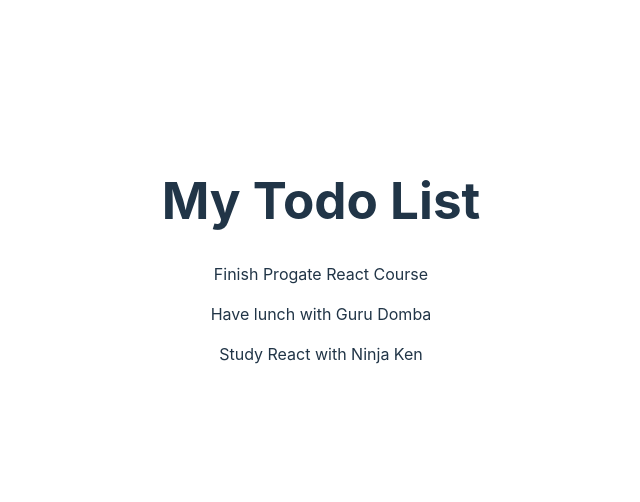
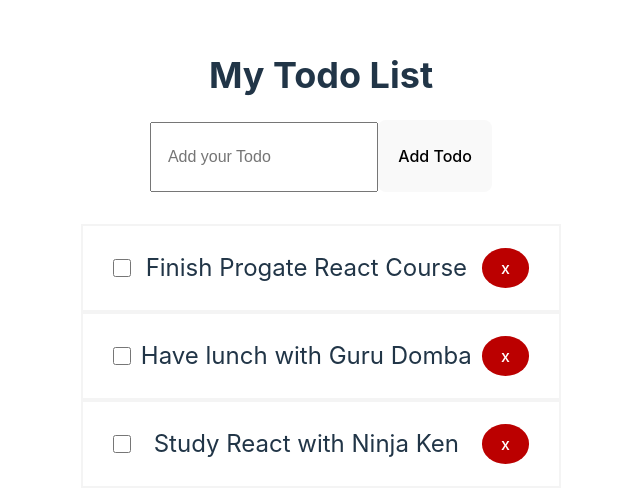
Before and after one commit to hidahid/todo1-project, a React (Vite) app: page / in a window 1280 px wide. Shown: the part 140-642 px from the top of the page, without its empty margins (319-959 px from the left). Built offline with nearby package versions, Linux system fonts and the light colour scheme.

Commit message:
Develop add todo feature

```diff
--- a/src/App.jsx
+++ b/src/App.jsx
@@ -1,81 +1,80 @@
-import { useState } from 'react'
-import reactLogo from './assets/react.svg'
-import viteLogo from '/vite.svg'
-import './App.css'
-
-// function App() {
-//   const [count, setCount] = useState(0)
-
-//   return (
-//     <>
-//       <div>
-//         <a href="https://vitejs.dev" target="_blank">
-//           <img src={viteLogo} className="logo" alt="Vite logo" />
-//         </a>
-//         <a href="https://react.dev" target="_blank">
-//           <img src={reactLogo} className="logo react" alt="React logo" />
-//         </a>
-//       </div>
-//       <h1>Vite + React</h1>
-//       <div className="card">
-//         <button onClick={() => setCount((count) => count + 1)}>
-//           count is {count}
-//         </button>
-//         <p>
-//           Edit <code>src/App.jsx</code> and save to test HMR
-//         </p>
-//       </div>
-//       <p className="read-the-docs">
-//         Click on the Vite and React logos to learn more
-//       </p>
-//     </>
-//   )
-// }
-
-// const App = () => {
-//   const [count, setCount] = useState(0)
-
-//   const handleClick = () => {
-//     setCount(count + 1);
-//   }
-
-//   return (
-//     <div>
-//       <h1>{count}</h1>
-//       <button onClick={() => {handleClick()}}>+</button>
-//     </div>
-//   );
-// }
+import { useState } from "react";
+import "./App.css";
+import Todos from "./components/Todos";
+import TodoForm from "./components/TodoForm";
 
 function App() {
   const [todos, setTodos] = useState([
     {
       id: 1,
-      title: 'Finish Progate React Course',
+      title: "Finish Progate React Course",
       completed: false,
     },
     {
       id: 2,
-      title: 'Have lunch with Guru Domba',
+      title: "Have lunch with Guru Domba",
       completed: false,
     },
     {
       id: 3,
-      title: 'Study React with Ninja Ken',
+      title: "Study React with Ninja Ken",
       completed: false,
     },
-  ])
+  ]);
 
-  console.log(todos)
+  const toggleCompleted = (todoId) => {
+    const updatedTodos = todos.map((todo) => {
+      if (todo.id === todoId) {
+        todo.completed = !todo.completed;
+      }
+      return todo;
+    });
+    setTodos(updatedTodos);
+  };
+
+  const deleteTodo = (todoId) => {
+    const filtered = todos.filter((todo) => {
+      return todo.id !== todoId;
+    });
+    setTodos(filtered);
+  };
+
+  const addTodo = (todoTitle) => {
+    if (todoTitle === "") {
+      return;
+    }
+
+    const newTodo = {
+      id: todos.length + 1,
+      title: todoTitle,
+      completed: false,
+    };
+
+    const updatedTodos = todos.concat(newTodo);
+    setTodos(updatedTodos);
+  };
 
   return (
-    <div>
-      <h1>My Todo List</h1>
-      {todos.map((todo) => {
-        return <p key={todo.id}>{todo.title}</p>
-      })}
+    <div style={styles.container}>
+      <h1 style={styles.title}>My Todo List</h1>
+      <TodoForm addTodo={addTodo} />
+      <Todos
+        todos={todos}
+        toggleCompleted={toggleCompleted}
+        deleteTodo={deleteTodo}
+      />
     </div>
-  )
+  );
 }
 
-export default App
+const styles = {
+  container: {
+    textAlign: "center",
+    padding: "12px",
+  },
+  title: {
+    fontSize: "36px",
+  },
+};
+
+export default App;
--- /dev/null
+++ b/src/components/TodoForm.jsx
@@ -0,0 +1,57 @@
+import React from "react";
+import { useState } from "react";
+
+const TodoForm = ({ addTodo }) => {
+  const [title, setTitle] = useState("");
+
+  const handleSubmit = (event) => {
+    event.preventDefault();
+    addTodo(title);
+    setTitle("");
+  };
+
+  const handleChangeTitle = (event) => {
+    setTitle(event.target.value);
+  };
+
+  //   console.log(title);
+
+  return (
+    <div style={styles.container}>
+      <form
+        onSubmit={(event) => {
+          handleSubmit(event);
+        }}
+      >
+        <input
+          type="text"
+          placeholder="Add your Todo"
+          style={styles.formInput}
+          onChange={(event) => {
+            handleChangeTitle(event);
+          }}
+          value={title}
+        />
+        <button style={styles.button}>Add Todo</button>
+      </form>
+    </div>
+  );
+};
+
+const styles = {
+  container: {
+    marginBottom: "32px",
+  },
+  formInput: {
+    height: "66px",
+    width: "40%",
+    fontSize: "16px",
+    padding: "0 16px",
+  },
+  button: {
+    height: "72px",
+    fontSize: "16px",
+  },
+};
+
+export default TodoForm;
--- /dev/null
+++ b/src/components/TodoItem.jsx
@@ -0,0 +1,54 @@
+import React from "react";
+
+const TodoItem = ({ todo, toggleCompleted, deleteTodo }) => {
+  const getTodoTitleStyle = () => {
+    if (todo.completed === true) {
+      return { textDecoration: "line-through" };
+    } else {
+      return { textDecoration: "none" };
+    }
+  };
+
+  return (
+    <div style={styles.todoItem}>
+      <input
+        type="checkbox"
+        style={styles.checkbox}
+        onChange={() => toggleCompleted(todo.id)}
+      />
+      <p style={getTodoTitleStyle()}>{todo.title}</p>
+      <button style={styles.button} onClick={() => deleteTodo(todo.id)}>
+        x
+      </button>
+    </div>
+  );
+};
+
+const styles = {
+  todoItem: {
+    border: "2px solid #f4f4f4",
+    fontSize: "24px",
+    display: "flex",
+    justifyContent: "space-between",
+    alignItems: "center",
+    padding: "0 20px",
+  },
+  checkbox: {
+    height: "18px",
+    width: "18px",
+    margin: "10px",
+  },
+  button: {
+    backgroundColor: "#BB0000",
+    color: "#fff",
+    margin: "10px",
+    // height: "30px",
+    // width: "30px",
+    borderRadius: "100%",
+    border: "none",
+    cursor: "pointer",
+    fontSize: "16px",
+  },
+};
+
+export default TodoItem;
--- /dev/null
+++ b/src/components/Todos.jsx
@@ -0,0 +1,28 @@
+import React from "react";
+import TodoItem from "./TodoItem";
+
+const Todos = ({ todos, toggleCompleted, deleteTodo }) => {
+  return (
+    <div style={styles.container}>
+      {todos.map((todo) => {
+        return (
+          <TodoItem
+            key={todo.id}
+            todo={todo}
+            toggleCompleted={toggleCompleted}
+            deleteTodo={deleteTodo}
+          />
+        );
+      })}
+    </div>
+  );
+};
+
+const styles = {
+  container: {
+    width: "100%",
+    margin: "0 auto",
+  },
+};
+
+export default Todos;
```
